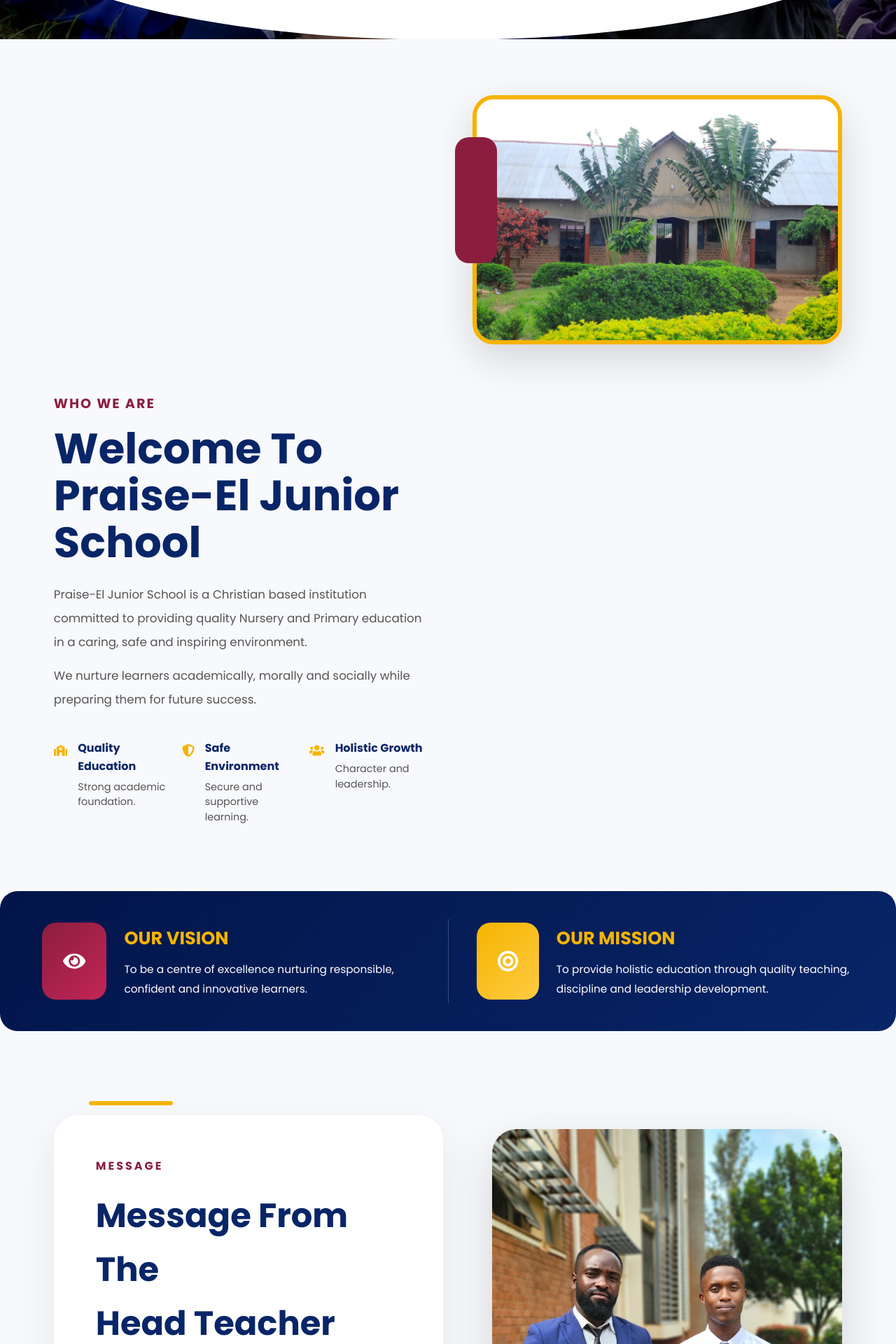
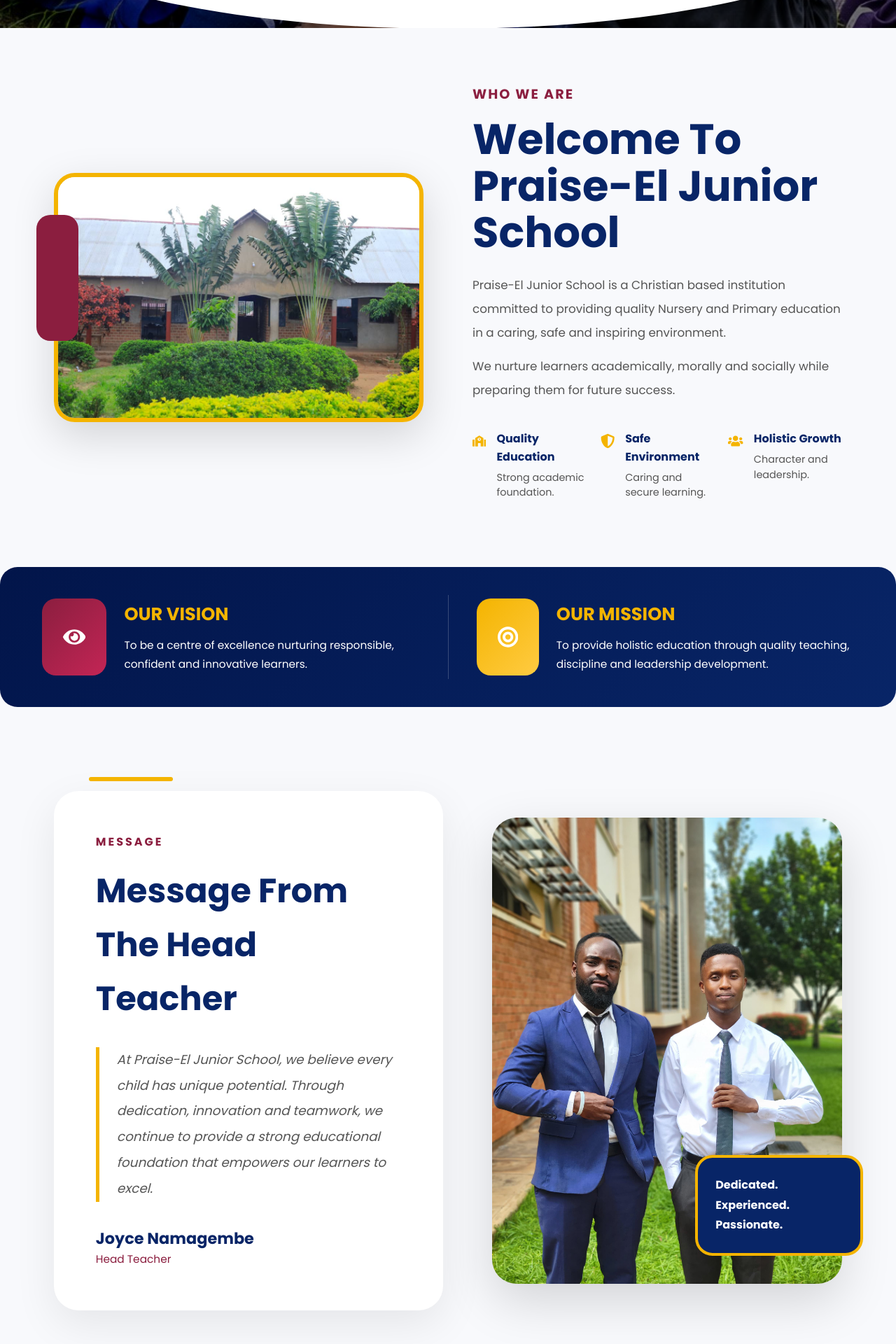
Before and after one commit to nickdev256/praiseel-school, a React (Vite) app: page /about in a window 1280 px wide. Shown: the part 720-2640 px from the top of the page at 70% size. Built offline with nearby package versions, Linux system fonts and the light colour scheme.

Commit message:
Fix App.css layout restrictions

```diff
--- a/src/pages/AboutPage.jsx
+++ b/src/pages/AboutPage.jsx
@@ -1,4 +1,3 @@
-
 import { Link } from "react-router-dom";
 
 import {
@@ -27,11 +26,6 @@ function AboutPage() {
   return (
     <main className="about-page">
 
-      {/* WATERMARK */}
-      <div className="page-watermark">
-        <FaSchool />
-      </div>
-
       {/* HERO */}
 
       <section
@@ -58,7 +52,9 @@ function AboutPage() {
               <strong>Through Excellence</strong>
             </h1>
 
-            <p>Learn • Lead • Grow</p>
+            <p>
+              Learn • Lead • Grow
+            </p>
 
           </div>
 
@@ -68,14 +64,17 @@ function AboutPage() {
 
       </section>
 
-      {/* INTRO */}
+      {/* ABOUT INTRO */}
 
       <section className="about-intro">
 
-        <div className="intro-decoration"></div>
+        <div className="intro-image">
 
-        <div className="intro-image">
-          <img src={aboutImage} alt="Students" />
+          <img
+            src={aboutImage}
+            alt="Students"
+          />
+
         </div>
 
         <div className="intro-content">
@@ -89,14 +88,17 @@ function AboutPage() {
           </h2>
 
           <p>
-            Praise-El Junior School is a Christian based institution
-            committed to providing quality Nursery and Primary education
-            in a caring, safe and inspiring environment.
+            Praise-El Junior School is a Christian
+            based institution committed to providing
+            quality Nursery and Primary education
+            in a caring, safe and inspiring
+            environment.
           </p>
 
           <p>
-            We nurture learners academically, morally and socially
-            while preparing them for future success.
+            We nurture learners academically,
+            morally and socially while preparing
+            them for future success.
           </p>
 
           <div className="intro-features">
@@ -105,7 +107,9 @@ function AboutPage() {
               <FaSchool />
               <div>
                 <h4>Quality Education</h4>
-                <p>Strong academic foundation.</p>
+                <p>
+                  Strong academic foundation.
+                </p>
               </div>
             </div>
 
@@ -113,7 +117,9 @@ function AboutPage() {
               <FaShieldAlt />
               <div>
                 <h4>Safe Environment</h4>
-                <p>Secure and supportive learning.</p>
+                <p>
+                  Caring and secure learning.
+                </p>
               </div>
             </div>
 
@@ -121,7 +127,9 @@ function AboutPage() {
               <FaUsers />
               <div>
                 <h4>Holistic Growth</h4>
-                <p>Character and leadership.</p>
+                <p>
+                  Character and leadership.
+                </p>
               </div>
             </div>
 
@@ -131,7 +139,7 @@ function AboutPage() {
 
       </section>
 
-      {/* VISION + MISSION */}
+      {/* VISION MISSION BAR */}
 
       <section className="vision-bar">
 
@@ -140,12 +148,15 @@ function AboutPage() {
           <FaEye />
 
           <div>
+
             <h3>OUR VISION</h3>
 
             <p>
-              To be a centre of excellence nurturing
-              responsible, confident and innovative learners.
+              To be a centre of excellence
+              nurturing responsible, confident
+              and innovative learners.
             </p>
+
           </div>
 
         </div>
@@ -157,12 +168,16 @@ function AboutPage() {
           <FaBullseye />
 
           <div>
+
             <h3>OUR MISSION</h3>
 
             <p>
-              To provide holistic education through quality
-              teaching, discipline and leadership development.
+              To provide holistic education
+              through quality teaching,
+              discipline and leadership
+              development.
             </p>
+
           </div>
 
         </div>
@@ -179,26 +194,29 @@ function AboutPage() {
 
           <h2>
             Message From The
-            <br />
             Head Teacher
           </h2>
 
           <blockquote>
-            At Praise-El Junior School, we believe every child
-            has unique potential. Through dedication, innovation
-            and teamwork, we continue to provide a strong
-            educational foundation that empowers our learners.
+            At Praise-El Junior School, we believe
+            every child has unique potential.
+            Through dedication, innovation and
+            teamwork, we continue to provide a
+            strong educational foundation that
+            empowers our learners to excel.
           </blockquote>
 
-          <h4>Joyce Namagembe</h4>
+          <h4>
+            Joyce Namagembe
+          </h4>
 
-          <p>Head Teacher</p>
+          <p>
+            Head Teacher
+          </p>
 
         </div>
 
         <div className="headteacher-image">
-
-          <div className="teacher-decoration"></div>
 
           <img
             src={headteacher}
@@ -206,6 +224,7 @@ function AboutPage() {
           />
 
           <div className="teacher-badge">
+
             <h4>
               Dedicated.
               <br />
@@ -213,13 +232,14 @@ function AboutPage() {
               <br />
               Passionate.
             </h4>
+
           </div>
 
         </div>
 
       </section>
 
-      {/* VALUES */}
+      {/* VALUES TIMELINE */}
 
       <section className="values-section">
 
@@ -256,13 +276,11 @@ function AboutPage() {
 
       </section>
 
-      {/* EDUCATORS SECTION */}
+      {/* TEACHERS BANNER */}
 
-      <section className="teachers-team-section">
+      <section className="teachers-banner">
 
-        <div className="teachers-card">
-
-          <div className="teachers-text">
+        <div className="teachers-content">
 
           <span>OUR EDUCATORS</span>
 
@@ -273,8 +291,10 @@ function AboutPage() {
           </h2>
 
           <p>
-              Our teachers are qualified, experienced and
-              committed to bringing out the best in every child.
+            Our teachers are qualified,
+            experienced and committed
+            to bringing out the best
+            in every child.
           </p>
 
           <Link
@@ -287,20 +307,16 @@ function AboutPage() {
 
         </div>
 
-          <div className="teachers-image">
         <img
           src={teachersImg}
           alt="Teachers"
         />
-          </div>
-
-        </div>
 
       </section>
 
       {/* STATS */}
 
-      <section className="stats-strip">
+      <section className="about-stats">
 
         <div>
           <FaGraduationCap />
@@ -330,9 +346,9 @@ function AboutPage() {
 
       {/* CTA */}
 
-      <section className="join-strip">
+      <section className="about-cta">
 
-        <div className="join-left">
+        <div className="cta-left">
 
           <h2>
             Ready To Join
@@ -340,13 +356,14 @@ function AboutPage() {
           </h2>
 
           <p>
-            Give your child the gift of quality education
-            and a bright future.
+            Give your child the gift of
+            quality education and a
+            bright future.
           </p>
 
         </div>
 
-        <div className="join-buttons">
+        <div className="cta-buttons">
 
           <Link
             to="/admissions"
```
Lines whose indentation alone changed are shown as unchanged.
